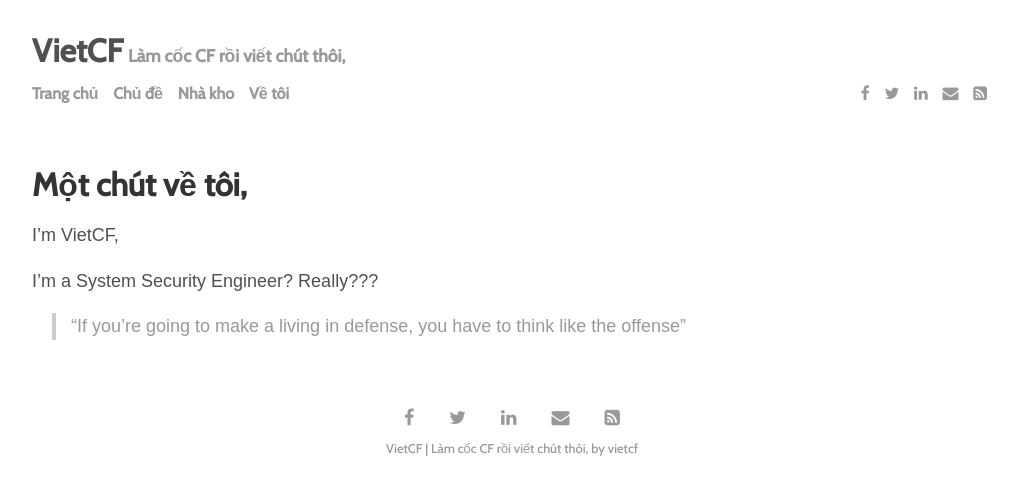
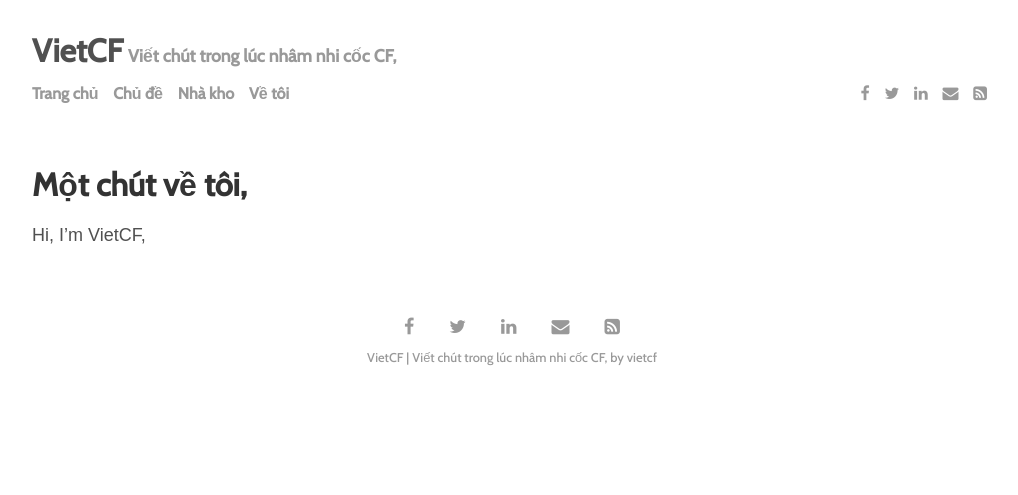
Before and after one commit to vietcf/vietchoi, a Jekyll site: the page built from menu/about.md, in a window 1280 px wide. Shown: the top 495 px of the page, without its empty margins (128-1146 px from the left). Built offline with Jekyll 4.4.1, drawn with Linux system fonts in a browser that asks for light colours; some web fonts are replaced.

Commit message:
update refe

```diff
--- a/_config.yml
+++ b/_config.yml
@@ -21,7 +21,7 @@ plugins:             [jekyll-paginate, jekyll-sitemap, jekyll-feed, jekyll-seo-t
 
 # Customise atom feed settings (this is where Jekyll-Feed gets configuration information)
 title:		           'VietCF'
-description:	       'Làm cốc CF rồi viết chút thôi,'
+description:	       'Viết chút trong lúc nhâm nhi cốc CF,'
 author:              'vietcf'
 
 # RSS 2.0 can be used instead of Atom by uncommenting following two lines
--- a/menu/about.md
+++ b/menu/about.md
@@ -4,8 +4,4 @@ title: Một chút về tôi,
 permalink: /about
 ---
 
-I'm VietCF,
-
-I'm a System Security Engineer? Really???
-
-> "If you’re going to make a living in defense, you have to think like the offense"
+Hi, I'm VietCF,
```
